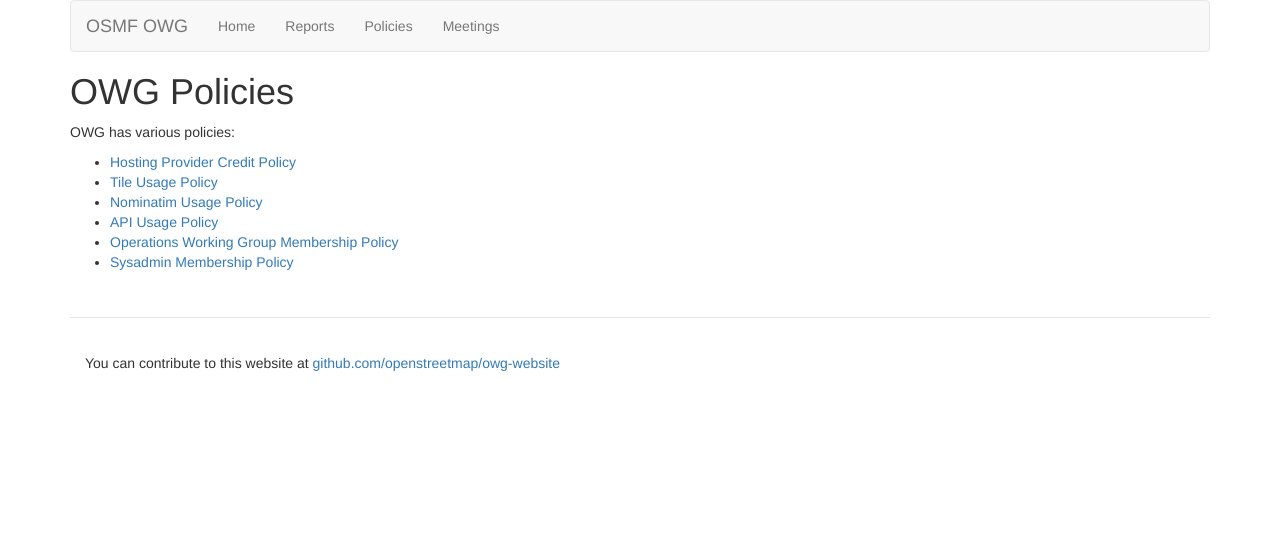
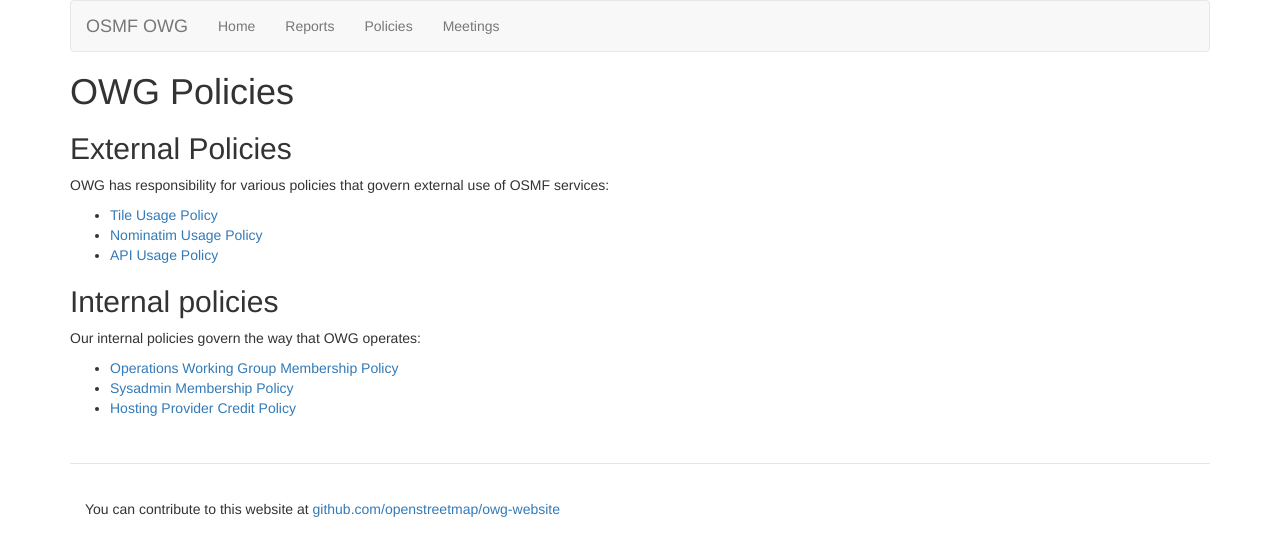
Before and after one commit to openstreetmap/owg-website, a Jekyll site: the page built from policies/index.md, in a window 1280 px wide. Shown: the top 556 px of the page. Built offline with Jekyll 4.4.1, drawn with Linux system fonts in a browser that asks for light colours.

Commit message:
Split policies page into external and internal policies sections

```diff
--- a/policies/index.md
+++ b/policies/index.md
@@ -4,11 +4,18 @@
 
 # {{ page.title }}
 
-OWG has various policies:
+## External Policies
 
-* [Hosting Provider Credit Policy]({{ site.baseurl }}/policies/hosting/)
+OWG has responsibility for various policies that govern external use of OSMF services:
+
 * [Tile Usage Policy]({{ site.baseurl }}/policies/tiles/)
 * [Nominatim Usage Policy]({{ site.baseurl }}/policies/nominatim/)
 * [API Usage Policy]({{ site.baseurl }}/policies/api/)
+
+## Internal policies
+
+Our internal policies govern the way that OWG operates:
+
 * [Operations Working Group Membership Policy]({{ site.baseurl }}/policies/owg-membership/)
 * [Sysadmin Membership Policy]({{ site.baseurl }}/policies/sysadmin-membership)
+* [Hosting Provider Credit Policy]({{ site.baseurl }}/policies/hosting/)
```
